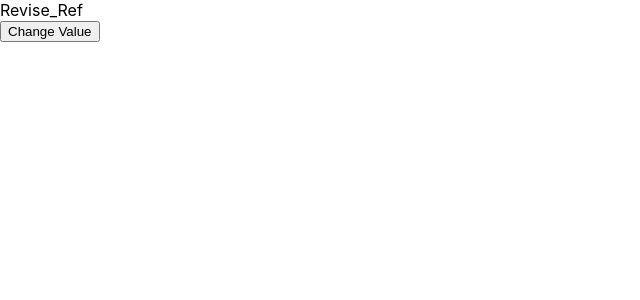
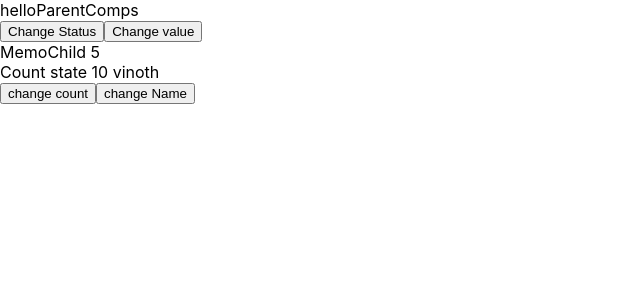
Before and after one commit to Vmadhavan2310/react_typescript, a React (Create React App) app: page / in a window 1280 px wide. Shown: the top 300 px of the page, without its empty margins (0-640 px from the left). Built offline with nearby package versions, Linux system fonts and the light colour scheme.

Commit message:
Use memo revise

```diff
--- a/src/App.tsx
+++ b/src/App.tsx
@@ -46,6 +46,7 @@ import Revise_Reducer from './Components/New Notes/Practise Hooks/Revise_Reducer
 import Revise_useState from './Components/New Notes/Practise Hooks/Revise_useState';
 import Context_Provider from './Components/New Notes/Practise Hooks/UseContext/Context_Provider';
 import Revise_Ref from './Components/New Notes/Practise Hooks/Revise_Ref';
+import ParentComps from './Components/New Notes/Practise Hooks/Memo & Callback/ParentComps';
 // type DispatchFunc=()=>AppDispatch
 export const useAppDispatch:()=>typeof store.dispatch=useDispatch
 export const useAppSelector:TypedUseSelectorHook<ReturnType<typeof store.getState>> = useSelector
@@ -130,7 +131,8 @@ function App() {
       {/* <Revise_Reducer/> */}
       {/* <Revise_useState/> */}
       {/* <Context_Provider/> */}
-      <Revise_Ref/>
+      {/* <Revise_Ref/> */}
+      <ParentComps/>
      </div>
   );
 }
--- /dev/null
+++ b/src/Components/New Notes/Practise Hooks/Memo & Callback/MemoChild.tsx
@@ -0,0 +1,29 @@
+import React, { useState } from 'react'
+type obj={
+    value:number
+    name:string
+}
+function MemoChild({value}:{value:number}) {
+    const [count,setCount]=useState<obj>({
+        value:10,
+        name:'vinoth'
+    })
+    const changeCount=():void=>{
+        console.log('first')
+        setCount(p=>({
+            ...p,
+            name:'Mike Adams'
+        }))
+    }
+    console.log('child Comp')
+  return (
+    <>
+    <div>MemoChild {value}</div>
+    <div>Count state {count.value} {count.name}</div>
+    <button onClick={()=>setCount({...count,value:count.value + 50})}>change count</button>
+    <button onClick={changeCount}>change Name</button>
+    </>
+  )
+}
+
+export default React.memo(MemoChild)
--- /dev/null
+++ b/src/Components/New Notes/Practise Hooks/Memo & Callback/ParentComps.tsx
@@ -0,0 +1,18 @@
+import React, { useState } from 'react'
+import MemoChild from './MemoChild';
+
+function ParentComps() {
+    const [status,setStatus]=useState(false);
+    const [value,setValue]=useState(5);
+    console.log('parent Comp');
+  return (
+    <>
+    <div>{status ? 'Welcome' : 'hello'}ParentComps</div>
+    <button onClick={()=>setStatus(p=>!p)}>Change Status</button>
+    <button onClick={()=>setValue(p=>p+5)}>Change value</button>
+    <MemoChild value={value}/>
+    </>
+  )
+}
+
+export default ParentComps
```
